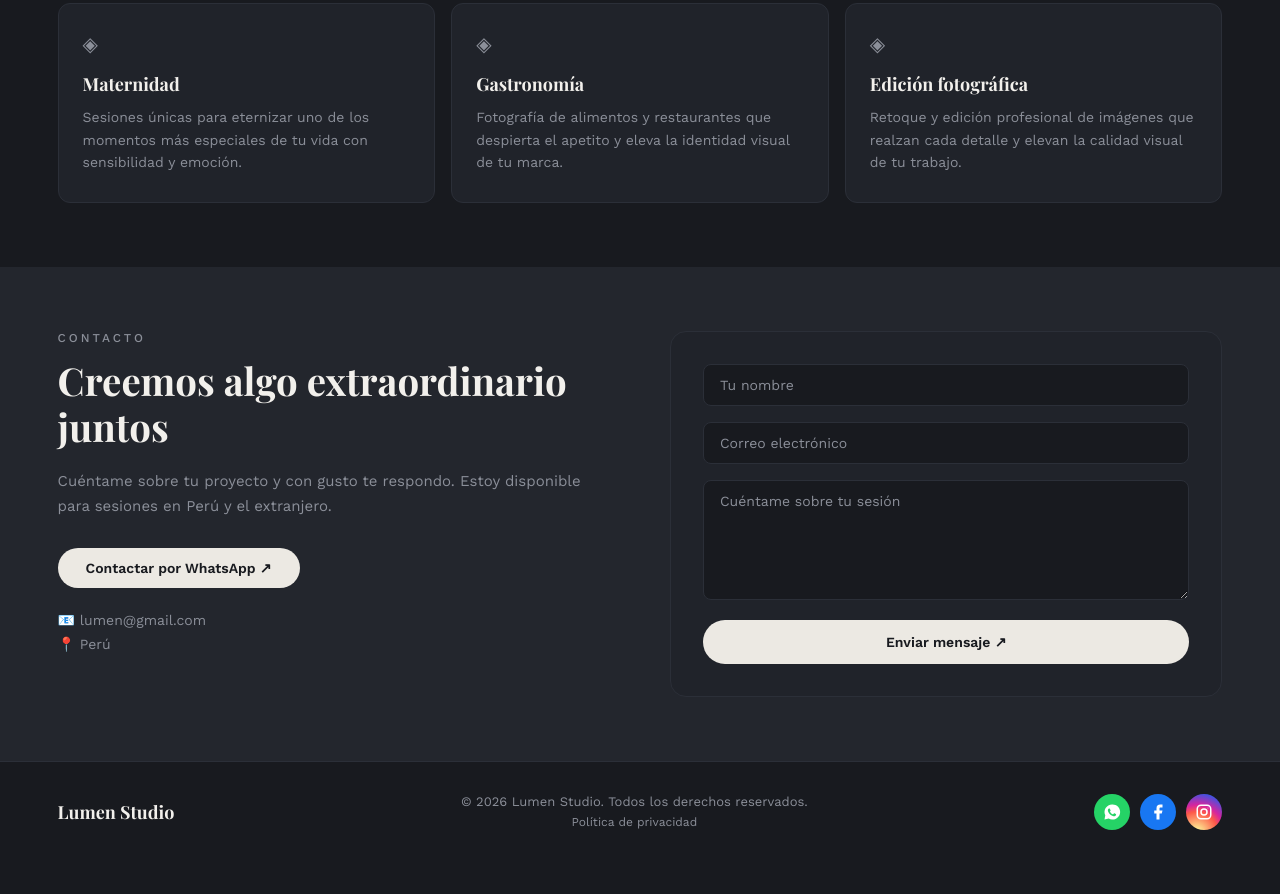
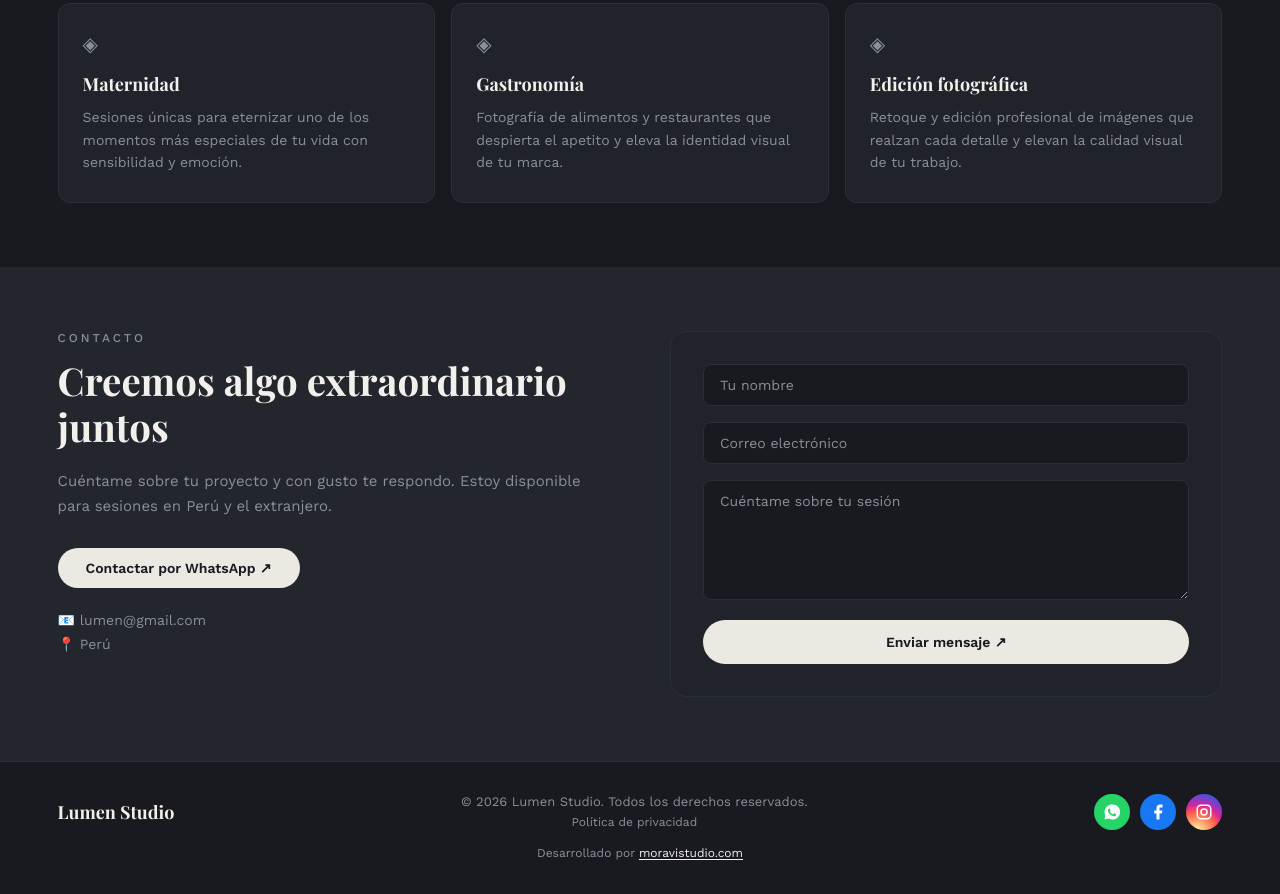
Before and after one commit to moravistudio/lumen-studio, a plain HTML site: page index.html in a window 1280 px wide. Shown: the part 2171-3065 px from the top of the page. Before the commit the page ends 3033 px from the top, so only its background shows below. Drawn offline with nearby package versions, Linux system fonts and the light colour scheme; a web font is replaced by a local one.

Commit message:
Firma «Desarrollado por moravistudio.com» al pie de la página
Co-Authored-By: Claude Sonnet 5.5 <noreply@anthropic.com>

```diff
--- a/css/styles.css
+++ b/css/styles.css
@@ -1282,3 +1282,7 @@ img {
     border-radius: 16px 16px 0 0;
   }
 }
+
+/* Firma de Moravi Studio (mismo texto que Libraica) */
+.firma-moravi { margin: 14px 0 0; text-align: center; font-size: 12px; line-height: 1.5; color: var(--body); }
+.firma-moravi a { color: var(--heading); text-decoration: underline; text-underline-offset: 2px; }
--- a/index.html
+++ b/index.html
@@ -10,7 +10,7 @@
   <link rel="preconnect" href="https://fonts.gstatic.com" crossorigin>
   <link href="https://fonts.googleapis.com/css2?family=Playfair+Display:ital,wght@0,400;0,700;0,900;1,400;1,700&family=Work+Sans:wght@300;400;500;600;700&display=swap" rel="stylesheet">
 
-  <link rel="stylesheet" href="css/styles.css?v=3">
+  <link rel="stylesheet" href="css/styles.css?v=4">
 </head>
 <body>
 
@@ -222,6 +222,7 @@
         </a>
       </div>
     </div>
+    <p class="firma-moravi">Desarrollado por <a href="https://www.moravistudio.com/" target="_blank" rel="noopener">moravistudio.com</a></p>
   </footer>
 
   <script src="js/menu-mobile.js" defer></script>
```
Also changed, not shown: catalogos.html (+2 -1 lines), gastronomia.html (+2 -1 lines), maternidad.html (+2 -1 lines), portafolio.html (+2 -1 lines), privacidad.html (+2 -1 lines), retratos.html (+2 -1 lines).
